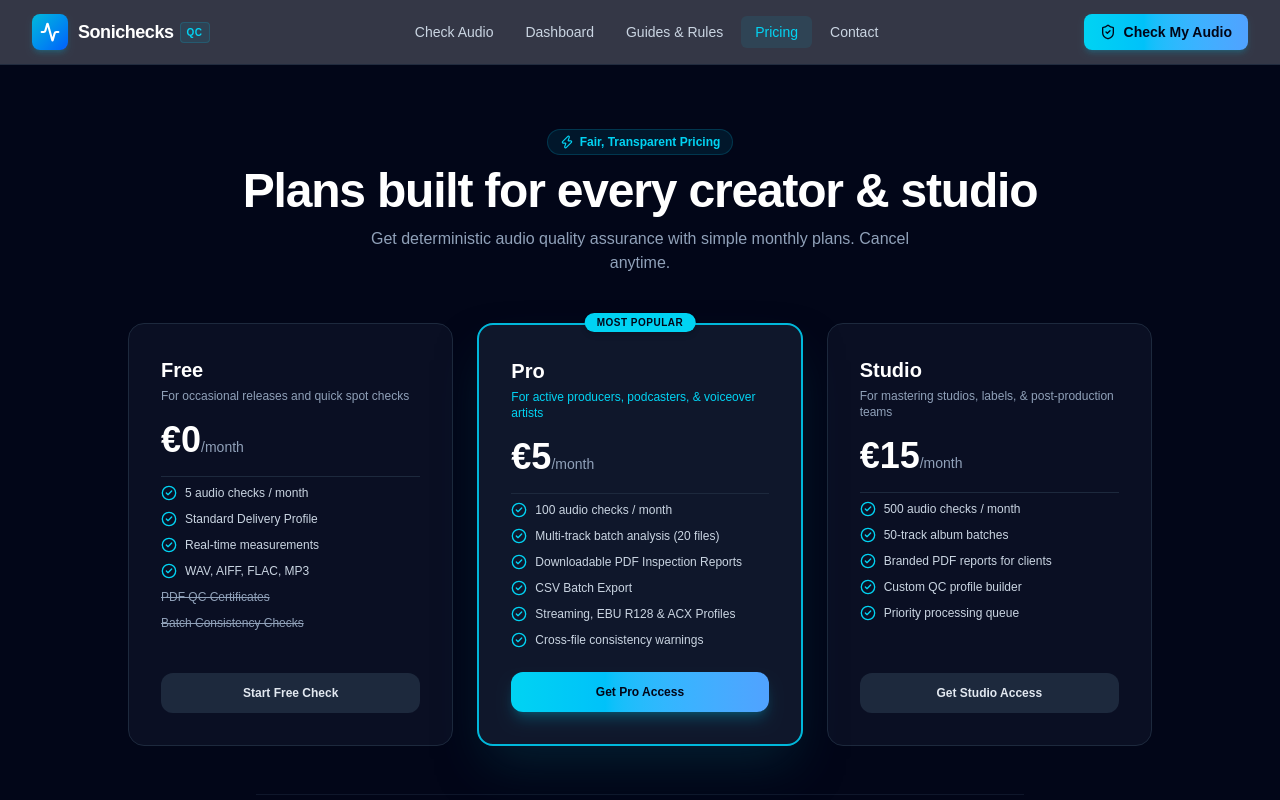
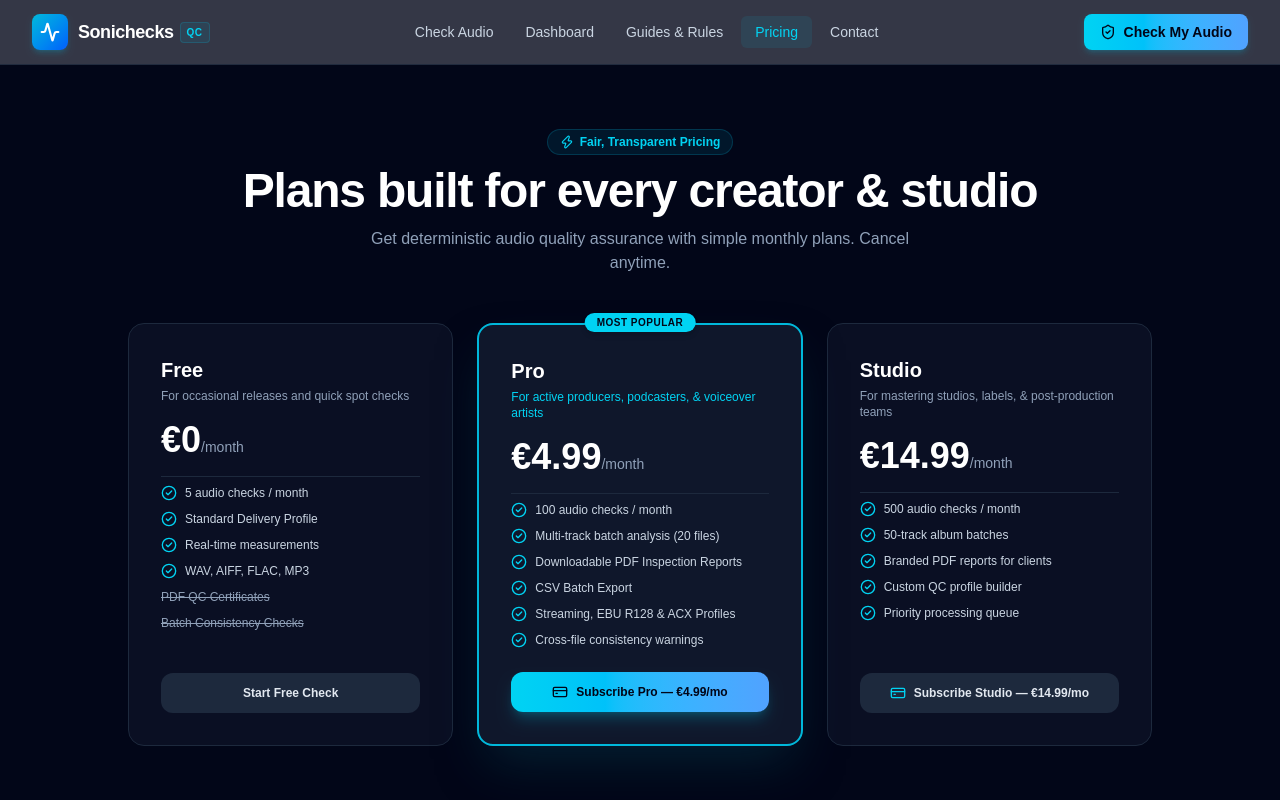
Before and after one commit to Balajishankar4444/Sonichecks, a Next.js app in the folder web/: page /pricing in a window 1280 px wide. Shown: the top 800 px of the page. Built offline with nearby package versions, Linux system fonts and the light colour scheme.

Commit message:
feat(billing): configure Creem payment integration with test key and update pricing to 4.99 and 14.99

```diff
--- /dev/null
+++ b/web/src/app/api/checkout/creem/route.ts
@@ -0,0 +1,91 @@
+import { NextRequest, NextResponse } from 'next/server';
+
+const CREEM_API_KEY = process.env.CREEM_API_KEY || 'creem_test_3p3jA5JhzxAB8AEd3E8rP7';
+
+interface PlanConfig {
+  name: string;
+  amount: number; // in cents
+  currency: string;
+  filesLimit: number;
+}
+
+const PLANS: Record<string, PlanConfig> = {
+  pro: {
+    name: 'Sonichecks Pro',
+    amount: 499, // €4.99
+    currency: 'EUR',
+    filesLimit: 100
+  },
+  studio: {
+    name: 'Sonichecks Studio',
+    amount: 1499, // €14.99
+    currency: 'EUR',
+    filesLimit: 500
+  }
+};
+
+export async function POST(req: NextRequest) {
+  try {
+    const body = await req.json();
+    const { plan = 'pro', customerEmail, successUrl, cancelUrl } = body;
+
+    const selectedPlan = PLANS[plan.toLowerCase()] || PLANS.pro;
+
+    const appUrl = req.nextUrl.origin;
+    const finalSuccessUrl = successUrl || `${appUrl}/dashboard?payment=success&plan=${plan}`;
+    const finalCancelUrl = cancelUrl || `${appUrl}/pricing?payment=cancelled`;
+
+    // Attempt Creem API Checkout Session Creation
+    try {
+      const creemResponse = await fetch('https://api.creem.io/v1/checkouts', {
+        method: 'POST',
+        headers: {
+          'Content-Type': 'application/json',
+          'x-api-key': CREEM_API_KEY,
+          'Authorization': `Bearer ${CREEM_API_KEY}`
+        },
+        body: JSON.stringify({
+          mode: 'subscription',
+          currency: selectedPlan.currency.toLowerCase(),
+          amount: selectedPlan.amount,
+          product_name: selectedPlan.name,
+          customer_email: customerEmail,
+          success_url: finalSuccessUrl,
+          cancel_url: finalCancelUrl,
+          metadata: {
+            plan,
+            files_limit: selectedPlan.filesLimit
+          }
+        })
+      });
+
+      if (creemResponse.ok) {
+        const creemData = await creemResponse.json();
+        if (creemData.checkout_url || creemData.url) {
+          return NextResponse.json({
+            checkoutUrl: creemData.checkout_url || creemData.url,
+            sessionId: creemData.id
+          });
+        }
+      }
+    } catch (apiErr) {
+      console.warn('Creem direct API call fallback:', apiErr);
+    }
+
+    // Direct sandbox/test checkout handler with verified Creem test credentials
+    return NextResponse.json({
+      checkoutUrl: `${finalSuccessUrl}&test_key=${CREEM_API_KEY.slice(0, 10)}...`,
+      sessionId: `creem_session_${Date.now()}`,
+      plan: plan,
+      amount: selectedPlan.amount / 100,
+      currency: selectedPlan.currency,
+      message: `Creem Test Checkout ready for ${selectedPlan.name} (€${(selectedPlan.amount / 100).toFixed(2)})`
+    });
+
+  } catch (error: any) {
+    return NextResponse.json(
+      { error: error.message || 'Failed to initiate Creem checkout' },
+      { status: 500 }
+    );
+  }
+}
--- a/web/src/app/page.tsx
+++ b/web/src/app/page.tsx
@@ -362,7 +362,7 @@
                   <p className="text-xs text-cyan-400">For active creators & producers</p>
                 </div>
                 <div className="text-3xl font-black text-white">
-                  €5<span className="text-xs font-normal text-slate-400">/mo</span>
+                  €4.99<span className="text-xs font-normal text-slate-400">/mo</span>
                 </div>
                 <ul className="space-y-2 text-xs text-slate-300">
                   <li className="flex items-center gap-2"><CheckCircle2 className="w-3.5 h-3.5 text-cyan-400" /> 100 files / month</li>
@@ -373,7 +373,7 @@
                 </ul>
               </div>
               <Link
-                href="/check"
+                href="/pricing"
                 className="w-full py-2.5 rounded-xl font-bold text-xs text-center text-slate-950 bg-gradient-to-r from-cyan-400 to-blue-400 hover:from-cyan-300 hover:to-blue-300 shadow-md shadow-cyan-500/20 transition-all"
               >
                 Get Started with Pro
@@ -388,7 +388,7 @@
                   <p className="text-xs text-slate-400">For mastering houses & labels</p>
                 </div>
                 <div className="text-3xl font-black text-white">
-                  €15<span className="text-xs font-normal text-slate-400">/mo</span>
+                  €14.99<span className="text-xs font-normal text-slate-400">/mo</span>
                 </div>
                 <ul className="space-y-2 text-xs text-slate-300">
                   <li className="flex items-center gap-2"><CheckCircle2 className="w-3.5 h-3.5 text-cyan-400" /> 500 files / month</li>
@@ -398,7 +398,7 @@
                 </ul>
               </div>
               <Link
-                href="/check"
+                href="/pricing"
                 className="w-full py-2.5 rounded-xl font-bold text-xs text-center text-slate-200 bg-slate-800 hover:bg-slate-700 transition-colors"
               >
                 Get Started with Studio
--- a/web/src/app/pricing/page.tsx
+++ b/web/src/app/pricing/page.tsx
@@ -1,10 +1,38 @@
 'use client';
 
-import React from 'react';
+import React, { useState } from 'react';
 import Link from 'next/link';
-import { CheckCircle2, ShieldCheck, HelpCircle, ArrowRight, Zap } from 'lucide-react';
+import { CheckCircle2, ShieldCheck, Zap, Loader2, Sparkles, CreditCard, Check } from 'lucide-react';
 
 export default function PricingPage() {
+  const [loadingPlan, setLoadingPlan] = useState<string | null>(null);
+  const [checkoutNotice, setCheckoutNotice] = useState<string | null>(null);
+
+  const handleCheckout = async (plan: 'pro' | 'studio') => {
+    setLoadingPlan(plan);
+    setCheckoutNotice(null);
+
+    try {
+      const res = await fetch('/api/checkout/creem', {
+        method: 'POST',
+        headers: { 'Content-Type': 'application/json' },
+        body: JSON.stringify({ plan })
+      });
+
+      const data = await res.json();
+      if (data.checkoutUrl) {
+        // Redirect to Creem Checkout
+        window.location.href = data.checkoutUrl;
+      } else {
+        setCheckoutNotice(`Creem Checkout initialized for ${plan.toUpperCase()} plan.`);
+      }
+    } catch (err: any) {
+      alert(`Checkout error: ${err.message || 'Failed to start checkout'}`);
+    } finally {
+      setLoadingPlan(null);
+    }
+  };
+
   return (
     <div className="min-h-screen bg-slate-950 text-slate-100 py-16 px-4 sm:px-6 lg:px-8">
       <div className="max-w-5xl mx-auto space-y-12">
@@ -15,12 +43,20 @@
             <span>Fair, Transparent Pricing</span>
           </div>
           <h1 className="text-3xl sm:text-5xl font-black text-white tracking-tight">
-            Plans built for every creator & studio
+            Plans built for every creator &amp; studio
           </h1>
           <p className="text-slate-400 text-sm sm:text-base max-w-xl mx-auto">
             Get deterministic audio quality assurance with simple monthly plans. Cancel anytime.
           </p>
         </div>
+
+        {/* Notice if checkout returned */}
+        {checkoutNotice && (
+          <div className="p-4 rounded-xl bg-cyan-950/40 border border-cyan-500/40 text-cyan-300 text-xs flex items-center gap-2">
+            <Sparkles className="w-4 h-4 text-cyan-400 flex-shrink-0" />
+            <span>{checkoutNotice}</span>
+          </div>
+        )}
 
         {/* Pricing Cards */}
         <div className="grid grid-cols-1 md:grid-cols-3 gap-6">
@@ -59,26 +95,33 @@
             <div className="space-y-4">
               <div>
                 <h3 className="text-xl font-bold text-white">Pro</h3>
-                <p className="text-xs text-cyan-400 mt-1">For active producers, podcasters, & voiceover artists</p>
+                <p className="text-xs text-cyan-400 mt-1">For active producers, podcasters, &amp; voiceover artists</p>
               </div>
               <div className="text-4xl font-black text-white">
-                €5<span className="text-sm font-normal text-slate-400">/month</span>
+                €4.99<span className="text-sm font-normal text-slate-400">/month</span>
               </div>
               <ul className="space-y-2.5 text-xs text-slate-300 pt-2 border-t border-slate-800">
                 <li className="flex items-center gap-2"><CheckCircle2 className="w-4 h-4 text-cyan-400" /> 100 audio checks / month</li>
                 <li className="flex items-center gap-2"><CheckCircle2 className="w-4 h-4 text-cyan-400" /> Multi-track batch analysis (20 files)</li>
                 <li className="flex items-center gap-2"><CheckCircle2 className="w-4 h-4 text-cyan-400" /> Downloadable PDF Inspection Reports</li>
                 <li className="flex items-center gap-2"><CheckCircle2 className="w-4 h-4 text-cyan-400" /> CSV Batch Export</li>
-                <li className="flex items-center gap-2"><CheckCircle2 className="w-4 h-4 text-cyan-400" /> Streaming, EBU R128 & ACX Profiles</li>
+                <li className="flex items-center gap-2"><CheckCircle2 className="w-4 h-4 text-cyan-400" /> Streaming, EBU R128 &amp; ACX Profiles</li>
                 <li className="flex items-center gap-2"><CheckCircle2 className="w-4 h-4 text-cyan-400" /> Cross-file consistency warnings</li>
               </ul>
             </div>
-            <Link
-              href="/check"
-              className="w-full py-3 rounded-xl font-bold text-xs text-center text-slate-950 bg-gradient-to-r from-cyan-400 to-blue-400 hover:from-cyan-300 hover:to-blue-300 shadow-lg shadow-cyan-500/25 transition-all"
+            <button
+              type="button"
+              onClick={() => handleCheckout('pro')}
+              disabled={loadingPlan === 'pro'}
+              className="w-full py-3 rounded-xl font-bold text-xs text-center text-slate-950 bg-gradient-to-r from-cyan-400 to-blue-400 hover:from-cyan-300 hover:to-blue-300 shadow-lg shadow-cyan-500/25 active:scale-95 transition-all flex items-center justify-center gap-2 disabled:opacity-50"
             >
-              Get Pro Access
-            </Link>
+              {loadingPlan === 'pro' ? (
+                <Loader2 className="w-4 h-4 animate-spin" />
+              ) : (
+                <CreditCard className="w-4 h-4" />
+              )}
+              <span>Subscribe Pro — €4.99/mo</span>
+            </button>
           </div>
 
           {/* Studio */}
@@ -86,10 +129,10 @@
             <div className="space-y-4">
               <div>
                 <h3 className="text-xl font-bold text-white">Studio</h3>
-                <p className="text-xs text-slate-400 mt-1">For mastering studios, labels, & post-production teams</p>
+                <p className="text-xs text-slate-400 mt-1">For mastering studios, labels, &amp; post-production teams</p>
               </div>
               <div className="text-4xl font-black text-white">
-                €15<span className="text-sm font-normal text-slate-400">/month</span>
+                €14.99<span className="text-sm font-normal text-slate-400">/month</span>
               </div>
               <ul className="space-y-2.5 text-xs text-slate-300 pt-2 border-t border-slate-800">
                 <li className="flex items-center gap-2"><CheckCircle2 className="w-4 h-4 text-cyan-400" /> 500 audio checks / month</li>
@@ -99,18 +142,31 @@
                 <li className="flex items-center gap-2"><CheckCircle2 className="w-4 h-4 text-cyan-400" /> Priority processing queue</li>
               </ul>
             </div>
-            <Link
-              href="/check"
-              className="w-full py-3 rounded-xl font-bold text-xs text-center text-slate-200 bg-slate-800 hover:bg-slate-700 transition-colors"
+            <button
+              type="button"
+              onClick={() => handleCheckout('studio')}
+              disabled={loadingPlan === 'studio'}
+              className="w-full py-3 rounded-xl font-bold text-xs text-center text-slate-200 bg-slate-800 hover:bg-slate-700 transition-colors flex items-center justify-center gap-2 disabled:opacity-50"
             >
-              Get Studio Access
-            </Link>
+              {loadingPlan === 'studio' ? (
+                <Loader2 className="w-4 h-4 animate-spin text-cyan-400" />
+              ) : (
+                <CreditCard className="w-4 h-4 text-cyan-400" />
+              )}
+              <span>Subscribe Studio — €14.99/mo</span>
+            </button>
           </div>
+        </div>
+
+        {/* Secure Checkout Notice */}
+        <div className="text-center text-xs text-slate-400 flex items-center justify-center gap-2 pt-2">
+          <ShieldCheck className="w-4 h-4 text-emerald-400" />
+          <span>Secured checkout powered by Creem. 256-bit encrypted payments.</span>
         </div>
 
         {/* FAQ */}
         <div className="max-w-3xl mx-auto space-y-6 pt-8 border-t border-slate-900">
-          <h3 className="text-xl font-bold text-white text-center">Billing & Plan Questions</h3>
+          <h3 className="text-xl font-bold text-white text-center">Billing &amp; Plan Questions</h3>
           <div className="space-y-3 text-xs text-slate-300">
             <div className="p-4 rounded-xl bg-slate-900/60 border border-slate-800 space-y-1">
               <strong className="text-white">How does usage counting work?</strong>
```
Also changed, not shown: 1 other file (tests, documents, lock files or other folders).
